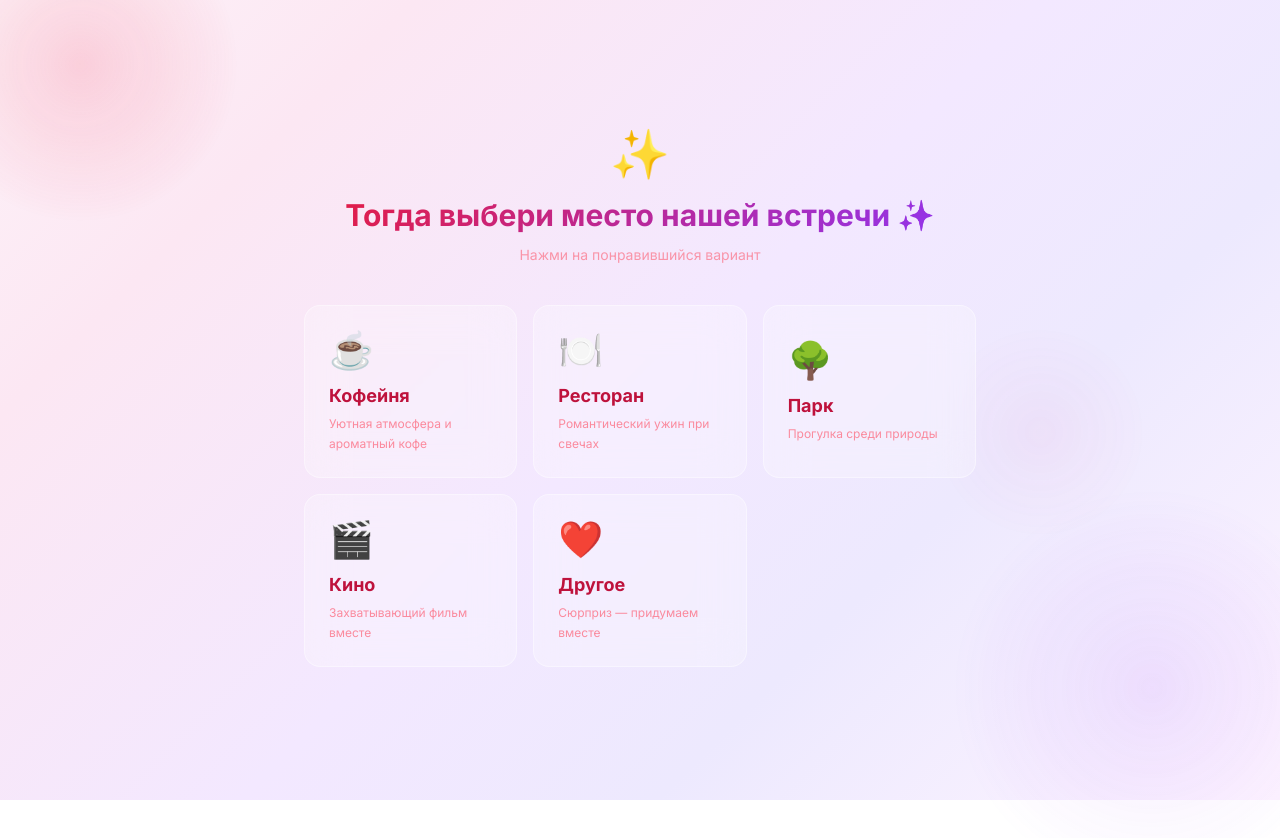
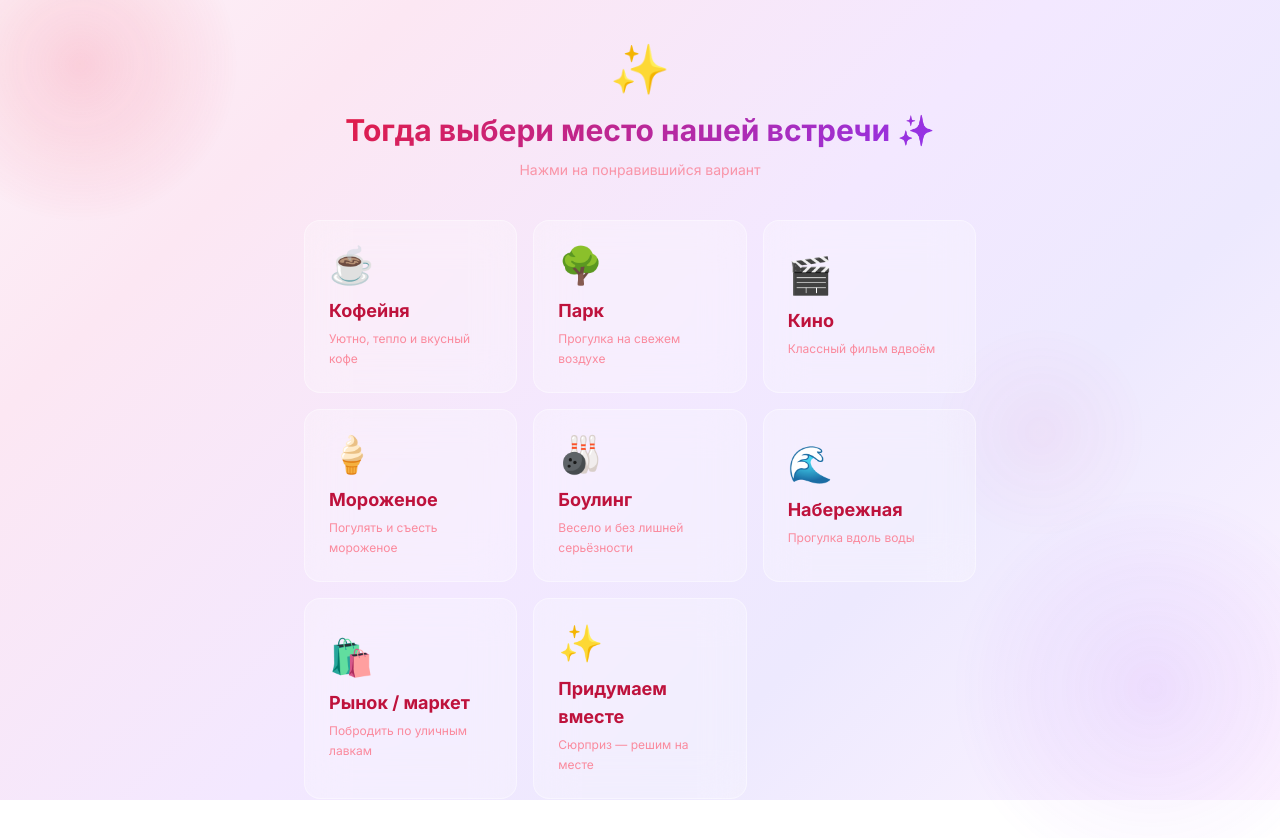
Before and after one commit to Viktor-Streltsov/Tydo-my-secret, a React (Vite) app: page / in a window 1280 px wide. Both pictures are taken after a click on the button "Да 💖". Shown: the top 838 px of the page. Before the commit the page ends 800 px from the top, so only its background shows below. Built offline with nearby package versions, Linux system fonts and the light colour scheme; no server answers.

Commit message:
go telegram

```diff
--- a/src/App.tsx
+++ b/src/App.tsx
@@ -5,6 +5,27 @@ import ScreenQuestion from './components/ScreenQuestion'
 import ScreenPlace from './components/ScreenPlace'
 import ScreenDateTime from './components/ScreenDateTime'
 import ScreenFinal from './components/ScreenFinal'
+
+const TG_TOKEN = import.meta.env.VITE_TELEGRAM_BOT_TOKEN
+const TG_CHAT_ID = import.meta.env.VITE_TELEGRAM_CHAT_ID
+
+async function notifyMe(place: string, date: string, time: string) {
+  if (!TG_TOKEN || !TG_CHAT_ID) return
+  const text =
+    `💌 Она согласилась!\n\n` +
+    `📍 Место: ${place}\n` +
+    `📅 Дата: ${date ? new Date(date).toLocaleDateString('ru-RU', { day: 'numeric', month: 'long', year: 'numeric' }) : '—'}\n` +
+    `🕒 Время: ${time || '—'}`
+  try {
+    await fetch(`https://api.telegram.org/bot${TG_TOKEN}/sendMessage`, {
+      method: 'POST',
+      headers: { 'Content-Type': 'application/json' },
+      body: JSON.stringify({ chat_id: TG_CHAT_ID, text }),
+    })
+  } catch {
+    // silent fail — девушка не должна видеть ошибку
+  }
+}
 
 type Screen = 'question' | 'place' | 'datetime' | 'final'
 
@@ -41,6 +62,7 @@ export default function App() {
     setSelectedDate(date)
     setSelectedTime(time)
     setScreen('final')
+    notifyMe(selectedPlace, date, time)
   }
 
   return (
--- a/src/components/ScreenPlace.tsx
+++ b/src/components/ScreenPlace.tsx
@@ -5,11 +5,14 @@ interface Props {
 }
 
 const PLACES = [
-  { id: 'cafe', label: 'Кофейня', emoji: '☕', desc: 'Уютная атмосфера и ароматный кофе' },
-  { id: 'restaurant', label: 'Ресторан', emoji: '🍽️', desc: 'Романтический ужин при свечах' },
-  { id: 'park', label: 'Парк', emoji: '🌳', desc: 'Прогулка среди природы' },
-  { id: 'cinema', label: 'Кино', emoji: '🎬', desc: 'Захватывающий фильм вместе' },
-  { id: 'other', label: 'Другое', emoji: '❤️', desc: 'Сюрприз — придумаем вместе' },
+  { id: 'cafe', label: 'Кофейня', emoji: '☕', desc: 'Уютно, тепло и вкусный кофе' },
+  { id: 'park', label: 'Парк', emoji: '🌳', desc: 'Прогулка на свежем воздухе' },
+  { id: 'cinema', label: 'Кино', emoji: '🎬', desc: 'Классный фильм вдвоём' },
+  { id: 'icecream', label: 'Мороженое', emoji: '🍦', desc: 'Погулять и съесть мороженое' },
+  { id: 'bowling', label: 'Боулинг', emoji: '🎳', desc: 'Весело и без лишней серьёзности' },
+  { id: 'embankment', label: 'Набережная', emoji: '🌊', desc: 'Прогулка вдоль воды' },
+  { id: 'market', label: 'Рынок / маркет', emoji: '🛍️', desc: 'Побродить по уличным лавкам' },
+  { id: 'other', label: 'Придумаем вместе', emoji: '✨', desc: 'Сюрприз — решим на месте' },
 ]
 
 const containerVariants = {
--- a/src/components/ScreenQuestion.tsx
+++ b/src/components/ScreenQuestion.tsx
@@ -1,4 +1,4 @@
-import { useState, useCallback, useRef, useLayoutEffect } from 'react'
+import { useState, useCallback, useRef } from 'react'
 import { motion, useMotionValue, useSpring } from 'framer-motion'
 
 interface Props {
@@ -19,7 +19,9 @@ export default function ScreenQuestion({ onYes }: Props) {
   const springLeft = useSpring(rawX, SPRING)
   const springTop = useSpring(rawY, SPRING)
 
-  useLayoutEffect(() => {
+  // Measure after card animation completes so transforms are settled
+  const handleCardReady = useCallback(() => {
+    if (ready) return
     const ghost = ghostRef.current
     const container = containerRef.current
     if (!ghost || !container) return
@@ -27,7 +29,6 @@ export default function ScreenQuestion({ onYes }: Props) {
     const gRect = ghost.getBoundingClientRect()
     const cRect = container.getBoundingClientRect()
 
-    // Initial position = ghost's position relative to the container
     const relX = gRect.left - cRect.left
     const relY = gRect.top - cRect.top
 
@@ -39,7 +40,7 @@ export default function ScreenQuestion({ onYes }: Props) {
     setBtnSize({ w: gRect.width, h: gRect.height })
     setReady(true)
   // eslint-disable-next-line react-hooks/exhaustive-deps
-  }, [])
+  }, [ready])
 
   const escape = useCallback(() => {
     const container = containerRef.current
@@ -76,10 +77,11 @@ export default function ScreenQuestion({ onYes }: Props) {
       initial="hidden"
       animate="visible"
     >
-      <motion.div
-        className="glass rounded-3xl p-10 md:p-16 max-w-xl w-full shadow-2xl"
-        variants={itemVariants}
-      >
+        <motion.div
+          className="glass rounded-3xl p-10 md:p-16 max-w-xl w-full shadow-2xl"
+          variants={itemVariants}
+          onAnimationComplete={handleCardReady}
+        >
         <motion.div
           className="text-6xl mb-6"
           animate={{ scale: [1, 1.15, 1], rotate: [0, 5, -5, 0] }}
```
Also changed, not shown: 1 other file (tests, documents, lock files or other folders).
